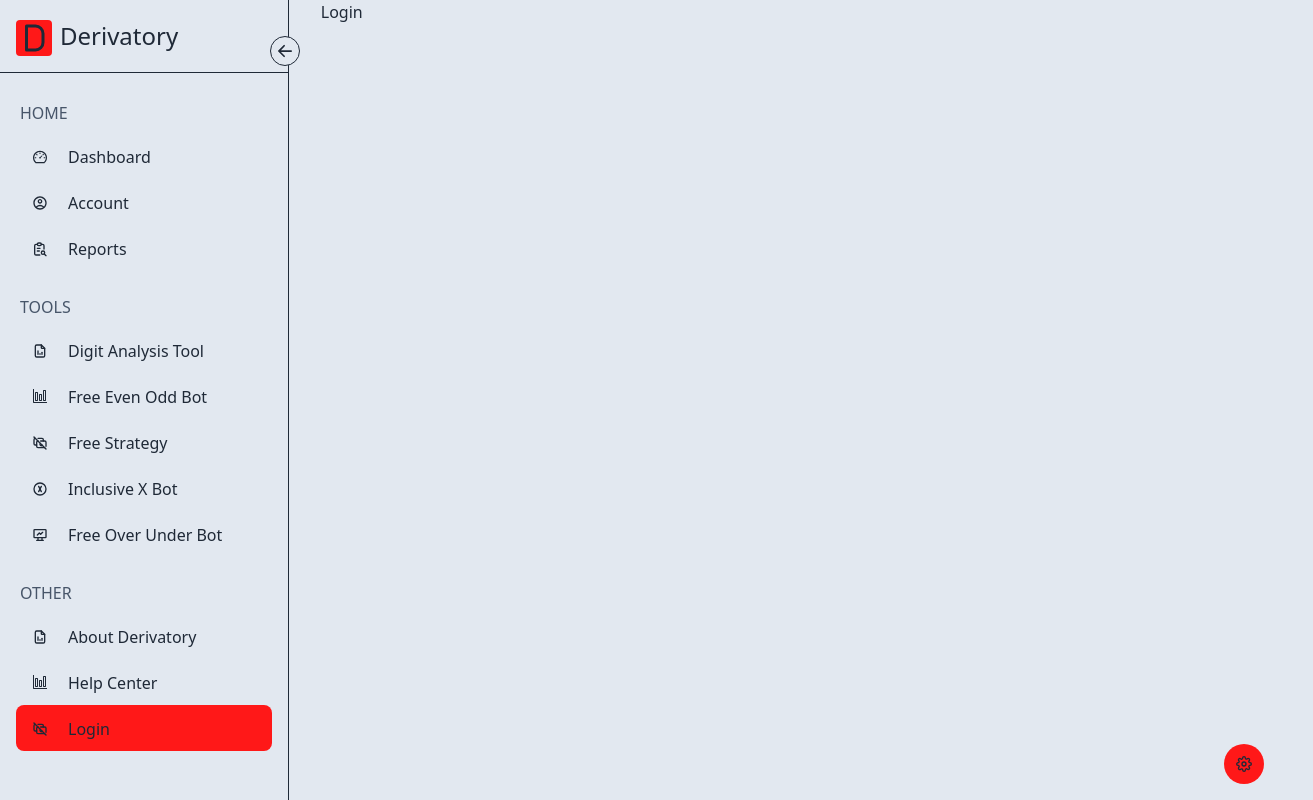
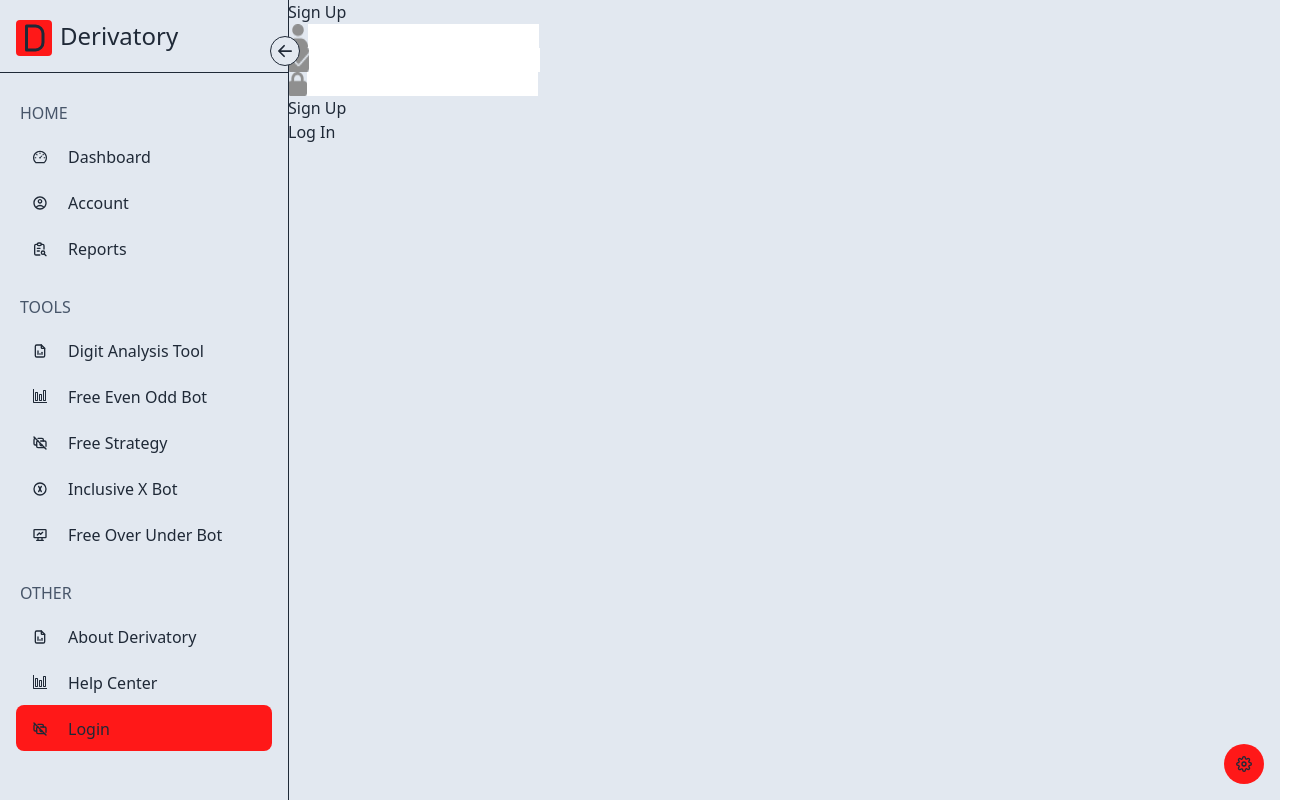
Before and after one commit to ALVIN02-ui/Derivatory-Frontend, a React (Vite) app: page /login in a window 1280 px wide. Shown: the whole page, 1313 px wide, since content can reach past the window. Built offline with nearby package versions, Linux system fonts and the light colour scheme.

Commit message:
Started building log in pages

```diff
--- a/src/App.css
+++ b/src/App.css
@@ -11,3 +11,7 @@
     border-radius: 4px;
     height: 10px;
   }
+
+  .input{
+    display: flex;
+  }
--- a/src/App.jsx
+++ b/src/App.jsx
@@ -85,10 +85,6 @@
             <Sidebar />
           </div>
 
-          <div className="flex">
-            <Card />
-          </div>
-
           <div>
             {themeSettings && <ThemeSettings />}
 
--- a/src/pages/Others/Login.jsx
+++ b/src/pages/Others/Login.jsx
@@ -18,8 +18,34 @@
 
   const { open, currentMode} = useStateContext();
   return (
-    <div className={`${open ? "pl-72" : "pl-20"} ${currentMode === 'Dark' ? 'dark bg-slate-900 text-white': 'bg-slate-200 text-gray-800'} h-screen w-screen`}>
-      Login
+    <div className={`${open ? "pl-72" : "pl-20"} ${currentMode === 'Dark' ? 'dark bg-slate-900 text-white': 'bg-slate-200 text-gray-800'} h-screen w-screen container`}>
+      <div className="header">
+        <div className="text">Sign Up</div>
+        <div className="underline"></div>
+      </div>
+      <div className="inputs">
+
+        <div className="input">
+          <img src={user_icon} alt="" />
+          <input type="text" />
+        </div>
+
+        <div className="input">
+          <img src={email_icon} alt="" />
+          <input type="email" />
+        </div>
+
+        <div className="input">
+          <img src={password_icon} alt="" />
+          <input type="password" />
+        </div>
+
+      </div>
+
+      <div className="submit-container">
+        <div className="submit">Sign Up</div>
+        <div className="submit">Log In</div>
+      </div>
     </div>
   );
 }
```
